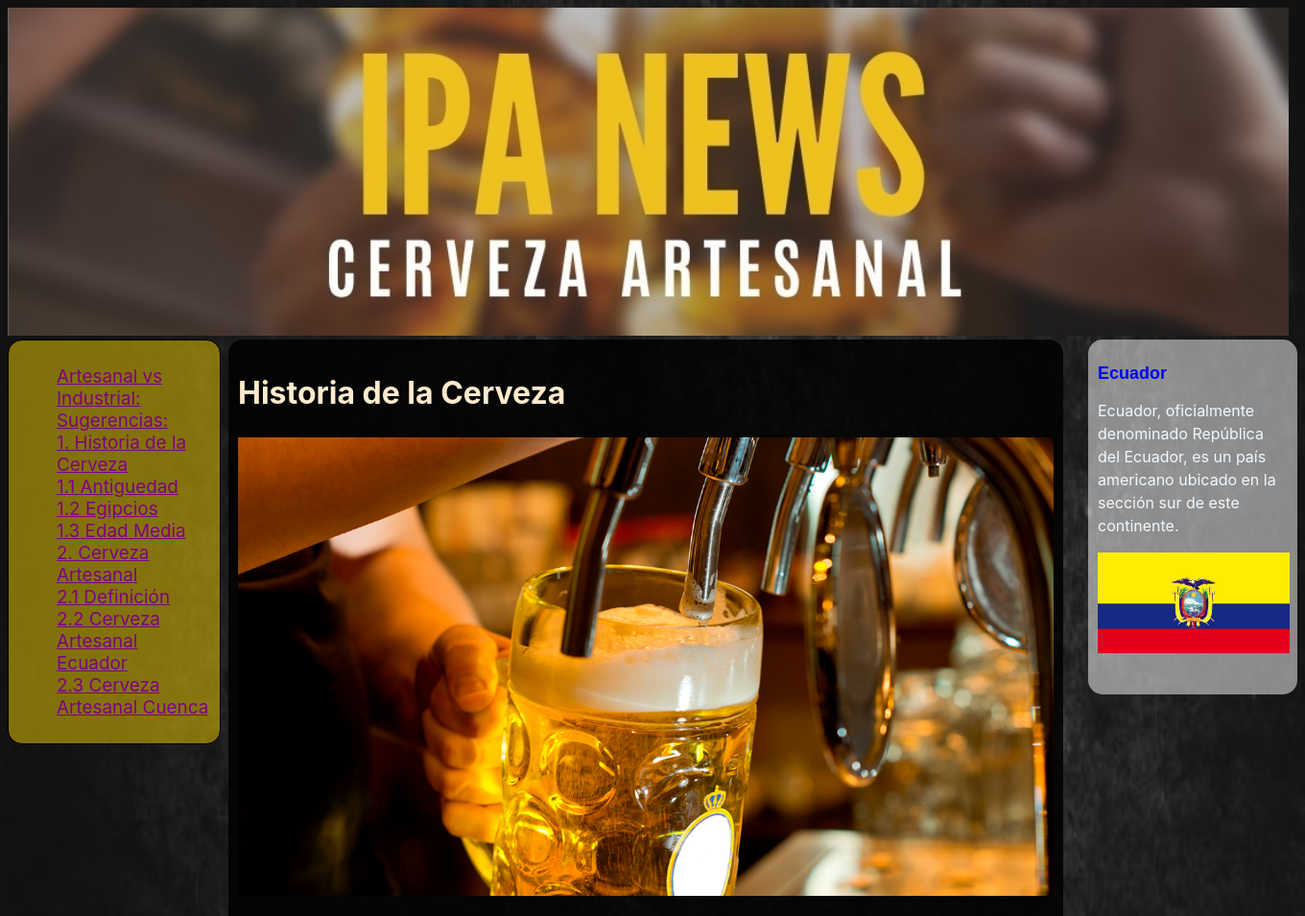
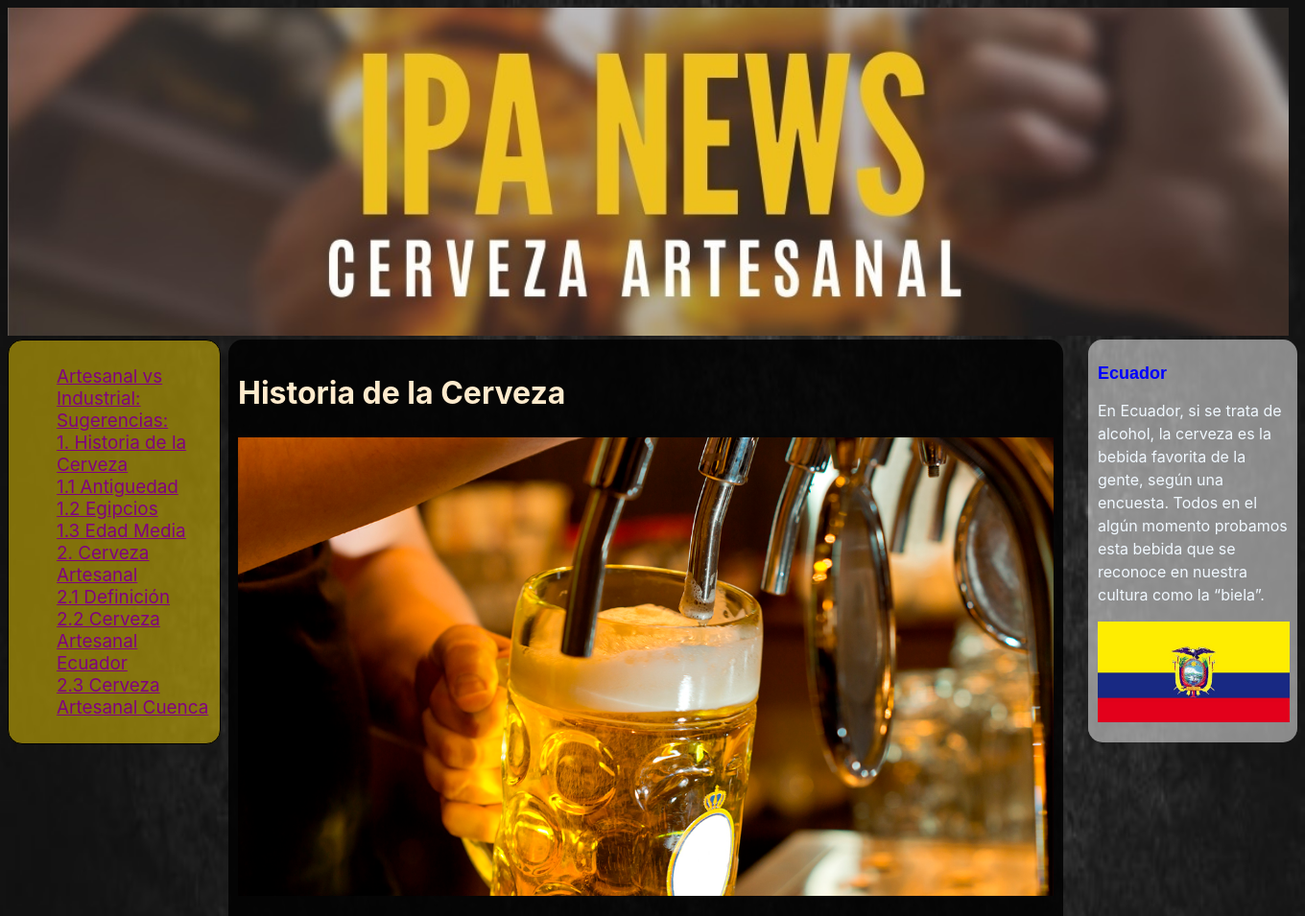
Before and after one commit to tatcjho/Practica02, a PHP site: page /inicio.html in a window 1360 px wide. Shown: the top 955 px of the page at 96% size. Run offline with PHP 8.4, Linux system fonts and the light colour scheme.

Commit message:
ultima modificacion

```diff
--- a/CSS/style3.css
+++ b/CSS/style3.css
@@ -53,7 +53,7 @@
 }
 
 .as1 {
-    height: 350px;
+    height: 400px;
     width:198px;
     float: right;
     border-radius: 15px;
--- a/inicio.html
+++ b/inicio.html
@@ -49,7 +49,8 @@
 
         <aside class="as1">
                 <h2>Ecuador</h2>
-                <p> Ecuador, oficialmente denominado República del Ecuador, es un país americano ubicado en la sección sur de este continente. </p>
+                <p> En Ecuador, si se trata de alcohol, la cerveza es la bebida favorita de la gente, según una encuesta.
+                Todos en el algún momento probamos esta bebida que se reconoce en nuestra cultura como la “biela”. </p>
                 <img src="images/ec.jpg" alt="" id="ecua" />
         </aside>
 
```
